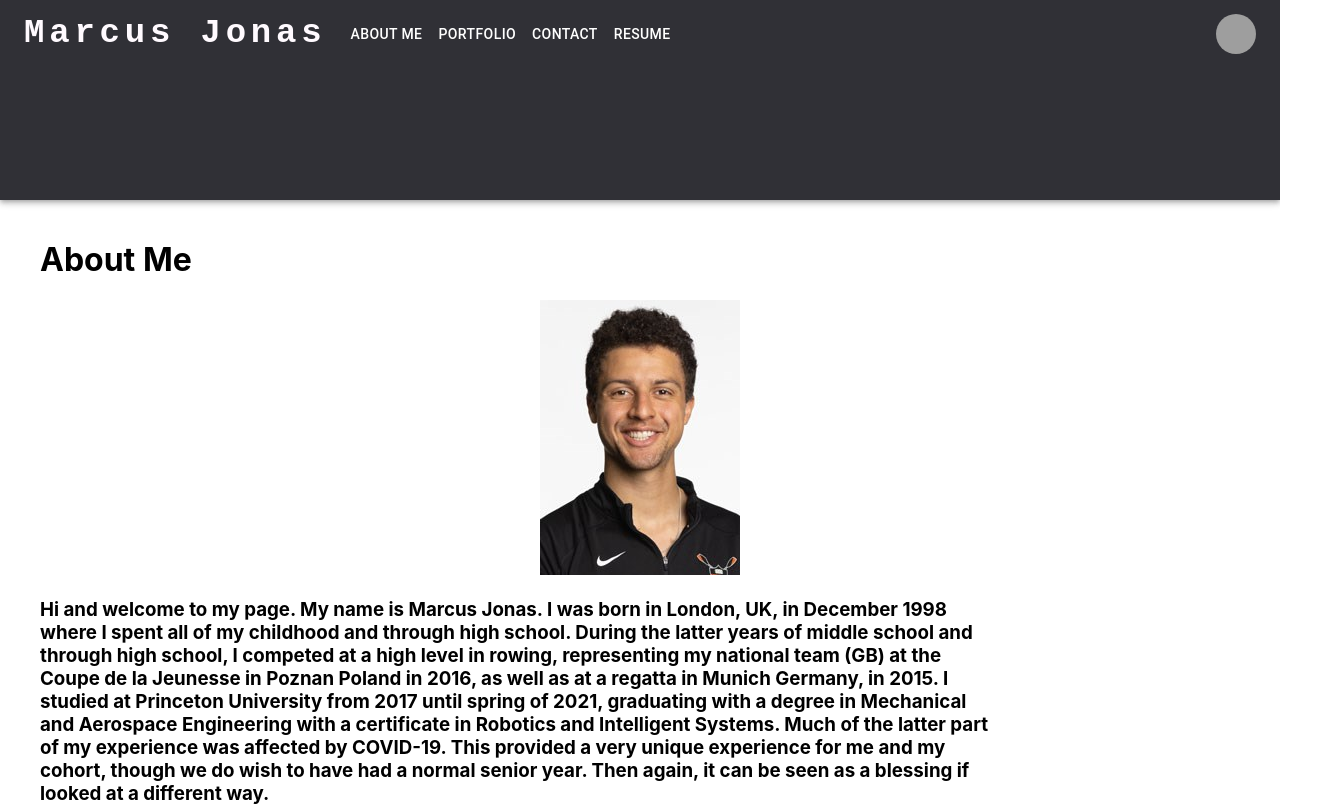
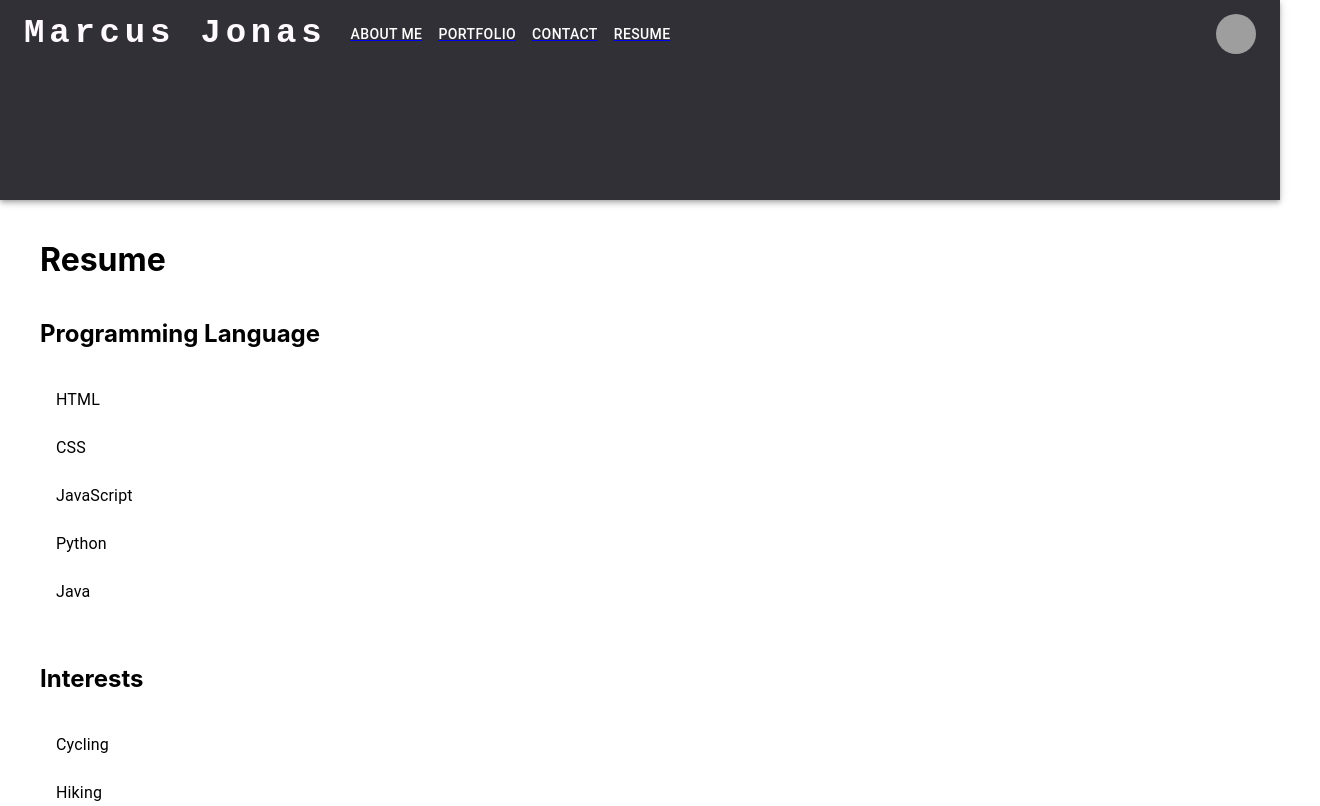
Before and after one commit to mjonas14/ReactPortfolio, a React (Create React App) app: page /resume in a window 1280 px wide. Shown: the top 806 px of the page, 1320 px wide, since content can reach past the window. Built offline with nearby package versions, Linux system fonts and the light colour scheme; grey boxes are pictures that could not be loaded.

Commit message:
added linking to the navbar

```diff
--- a/package.json
+++ b/package.json
@@ -14,6 +14,7 @@
     "@testing-library/user-event": "^13.5.0",
     "react": "^18.2.0",
     "react-dom": "^18.2.0",
+    "react-router-dom": "^6.14.0",
     "react-scripts": "5.0.1",
     "web-vitals": "^2.1.4"
   },
--- a/src/App.js
+++ b/src/App.js
@@ -1,22 +1,23 @@
-import './App.css';
-import {
-  Navbar,
-  AboutMe,
-  Portfolio,
-  Contact,
-  Resume
-} from './components';
+import "./App.css";
+import { Navbar, AboutMe, Portfolio, Contact, Resume } from "./components";
+import { BrowserRouter, Routes, Route } from "react-router-dom";
 
 const App = () => {
   return (
     <div className="App">
-      <Navbar />
-      <AboutMe />
-      <Portfolio />
-      <Contact />
-      <Resume />
+      <BrowserRouter>
+        <Navbar />
+      </BrowserRouter>
+      <BrowserRouter>
+        <Routes>
+          <Route path="/about-me" element={<AboutMe />} />
+          <Route path="/portfolio" element={<Portfolio />} />
+          <Route path="/contact" element={<Contact />} />
+          <Route path="/resume" element={<Resume />} />
+        </Routes>
+      </BrowserRouter>
     </div>
   );
-}
+};
 
 export default App;
--- a/src/components/Contact.js
+++ b/src/components/Contact.js
@@ -1,5 +1,17 @@
 import React, { useState } from "react";
-import { TextField, Grid } from "@material-ui/core";
+import { TextField, Grid, Button } from "@material-ui/core";
+import Email from "./validate/Email";
+
+var emailValidation = "";
+const validate = (values) => {
+  if (!values) {
+    emailValidation = "required";
+    return "Email is required";
+  } else if (!/^[A-Z0-9._%+-]+@[A-Z0-9.-]+\.[A-Z]{2,4}$/i.test(values.email)) {
+    emailValidation = "invalid";
+    return "Invalid email address";
+  }
+};
 
 export const Contact = () => {
   const [nameInput, setNameInput] = useState("");
@@ -46,6 +58,8 @@ export const Contact = () => {
             placeholder="Email address"
             onChange={(event) => {
               setEmailInput(event.target.value);
+              console.log(event.target.value);
+              console.log(validate(event.target.value));
             }}
           />
         </Grid>
@@ -68,6 +82,10 @@ export const Contact = () => {
           />
         </Grid>
       </Grid>
+      <Email check={emailValidation} />
+      <Button variant="contained" style={{ float: "left", margin: "40px" }}>
+        Submit
+      </Button>
     </div>
   );
 };
--- a/src/components/Navbar.js
+++ b/src/components/Navbar.js
@@ -1,36 +1,54 @@
-import * as React from 'react';
-import AppBar from '@mui/material/AppBar';
-import Box from '@mui/material/Box';
-import Toolbar from '@mui/material/Toolbar';
-import IconButton from '@mui/material/IconButton';
-import Typography from '@mui/material/Typography';
-import Menu from '@mui/material/Menu';
-import MenuIcon from '@mui/icons-material/Menu';
-import Container from '@mui/material/Container';
-import Avatar from '@mui/material/Avatar';
-import Button from '@mui/material/Button';
-import Tooltip from '@mui/material/Tooltip';
-import MenuItem from '@mui/material/MenuItem';
-import AdbIcon from '@mui/icons-material/Adb';
+import * as React from "react";
+import AppBar from "@mui/material/AppBar";
+import Box from "@mui/material/Box";
+import Toolbar from "@mui/material/Toolbar";
+import IconButton from "@mui/material/IconButton";
+import Typography from "@mui/material/Typography";
+import Menu from "@mui/material/Menu";
+import MenuIcon from "@mui/icons-material/Menu";
+import Container from "@mui/material/Container";
+import Avatar from "@mui/material/Avatar";
+import Button from "@mui/material/Button";
+import Tooltip from "@mui/material/Tooltip";
+import MenuItem from "@mui/material/MenuItem";
+import AdbIcon from "@mui/icons-material/Adb";
 
-import { createTheme } from '@mui/material/styles';
+import { createTheme } from "@mui/material/styles";
+import { Link } from "react-router-dom";
 
 const theme = createTheme({
   status: {
-    danger: '#e53e3e',
+    danger: "#e53e3e",
   },
   palette: {
     tomato: {
-        main: '#FC5130',
+      main: "#FC5130",
     },
     jet: {
-        main: '#303036',
-        contrastText: '#FFFAFF',
-    }
+      main: "#303036",
+      contrastText: "#FFFAFF",
+    },
   },
 });
 
-const pages = ['About Me', 'Portfolio', 'Contact', 'Resume'];
+const pages = [
+  {
+    name: "About Me",
+    link: "/about-me",
+  },
+  {
+    name: "Portfolio",
+    link: "/portfolio",
+  },
+  {
+    name: "Contact",
+    link: "/contact",
+  },
+  {
+    name: "Resume",
+    link: "/resume",
+  },
+];
 
 export function Navbar() {
   const [anchorElNav, setAnchorElNav] = React.useState(null);
@@ -41,7 +59,8 @@ export function Navbar() {
       theme={theme}
       position="static"
       color="jet"
-    style={{ height: '200px' }}>
+      style={{ height: "200px" }}
+    >
       <Container maxWidth="xl">
         <Toolbar disableGutters>
           <Typography
@@ -51,18 +70,18 @@ export function Navbar() {
             href="/"
             sx={{
               mr: 2,
-              display: { xs: 'none', md: 'flex' },
-              fontFamily: 'monospace',
+              display: { xs: "none", md: "flex" },
+              fontFamily: "monospace",
               fontWeight: 700,
-              letterSpacing: '.3rem',
-              color: 'inherit',
-              textDecoration: 'none',
+              letterSpacing: ".3rem",
+              color: "inherit",
+              textDecoration: "none",
             }}
           >
             Marcus Jonas
           </Typography>
 
-          <Box sx={{ flexGrow: 1, display: { xs: 'flex', md: 'none' } }}>
+          <Box sx={{ flexGrow: 1, display: { xs: "flex", md: "none" } }}>
             <IconButton
               size="large"
               aria-label="account of current user"
@@ -72,31 +91,8 @@ export function Navbar() {
             >
               <MenuIcon />
             </IconButton>
-            <Menu
-              id="menu-appbar"
-              anchorEl={anchorElNav}
-              anchorOrigin={{
-                vertical: 'bottom',
-                horizontal: 'left',
-              }}
-              keepMounted
-              transformOrigin={{
-                vertical: 'top',
-                horizontal: 'left',
-              }}
-              open={Boolean(anchorElNav)}
-              sx={{
-                display: { xs: 'block', md: 'none' },
-              }}
-            >
-              {pages.map((page) => (
-                <MenuItem key={page}>
-                  <Typography textAlign="center">{page}</Typography>
-                </MenuItem>
-              ))}
-            </Menu>
           </Box>
-          <AdbIcon sx={{ display: { xs: 'flex', md: 'none' }, mr: 1 }} />
+          <AdbIcon sx={{ display: { xs: "flex", md: "none" }, mr: 1 }} />
           <Typography
             variant="h5"
             noWrap
@@ -104,25 +100,28 @@ export function Navbar() {
             href=""
             sx={{
               mr: 2,
-              display: { xs: 'flex', md: 'none' },
+              display: { xs: "flex", md: "none" },
               flexGrow: 1,
-              fontFamily: 'monospace',
+              fontFamily: "monospace",
               fontWeight: 700,
-              letterSpacing: '.3rem',
-              color: 'inherit',
-              textDecoration: 'none',
+              letterSpacing: ".3rem",
+              color: "inherit",
+              textDecoration: "none",
             }}
           >
             LOGO
           </Typography>
-          <Box sx={{ flexGrow: 1, display: { xs: 'none', md: 'flex' } }}>
-            {pages.map((page) => (
+          <Box sx={{ flexGrow: 1, display: { xs: "none", md: "flex" } }}>
+            {pages.map(({ name, link }) => (
+              <Link
+              to={link}>
                 <Button
-                key={page}
-                sx={{ my: 2, color: 'white', display: 'block' }}
+                  key={name}
+                  sx={{ my: 2, color: "white", display: "block" }}
                 >
-                {page}
+                  {name}
                 </Button>
+              </Link>
             ))}
           </Box>
 
@@ -131,21 +130,20 @@ export function Navbar() {
               <Avatar alt="Remy Sharp" src="/static/images/avatar/2.jpg" />
             </IconButton>
             <Menu
-              sx={{ mt: '45px' }}
+              sx={{ mt: "45px" }}
               id="menu-appbar"
               anchorEl={anchorElUser}
               anchorOrigin={{
-                vertical: 'top',
-                horizontal: 'right',
+                vertical: "top",
+                horizontal: "right",
               }}
               keepMounted
               transformOrigin={{
-                vertical: 'top',
-                horizontal: 'right',
+                vertical: "top",
+                horizontal: "right",
               }}
               open={Boolean(anchorElUser)}
-            >
-            </Menu>
+            ></Menu>
           </Box>
         </Toolbar>
       </Container>
--- a/src/components/Resume.js
+++ b/src/components/Resume.js
@@ -45,13 +45,46 @@ export const Resume = () => {
       >
         Resume
       </h1>
+      <h2
+        style={{
+          textAlign: "left",
+          marginTop: "40px",
+          marginLeft: "40px",
+          width: "75%",
+        }}
+      >
+        Programming Language
+      </h2>
       <Grid container>
         <Grid item xs={12}>
           <List>
             {languages.map((language, index) => {
               return (
-                  <ListItem key={index}>
-                    <ListItemText>{language}</ListItemText>
+                <ListItem key={index} style={{marginLeft: '40px'}}>
+                    <ListItemText primary={language} />
+                </ListItem>
+              );
+            })}
+          </List>
+        </Grid>
+      </Grid>
+      <h2
+        style={{
+          textAlign: "left",
+          marginTop: "40px",
+          marginLeft: "40px",
+          width: "75%",
+        }}
+      >
+        Interests
+      </h2>
+      <Grid container>
+        <Grid item xs={12}>
+          <List>
+            {interests.map((interest, index) => {
+              return (
+                <ListItem key={index} style={{marginLeft: '40px'}}>
+                    <ListItemText primary={interest} />
                 </ListItem>
               );
             })}
--- /dev/null
+++ b/src/components/validate/Email.js
@@ -0,0 +1,21 @@
+import React from 'react';
+
+function Email(props) {
+    console.log(props);
+    if (props.check==='required') {
+        return (
+            <h3>
+                Email is required!
+            </h3>
+        )
+    }
+    if (props.check==='invalid') {
+            return (
+                <h3>
+                    Invalid email address!
+                </h3>
+            )
+        }
+    };
+
+export default Email;
```
Also changed, not shown: 1 other file (tests, documents, lock files or other folders). Lines whose indentation alone changed are shown as unchanged.
